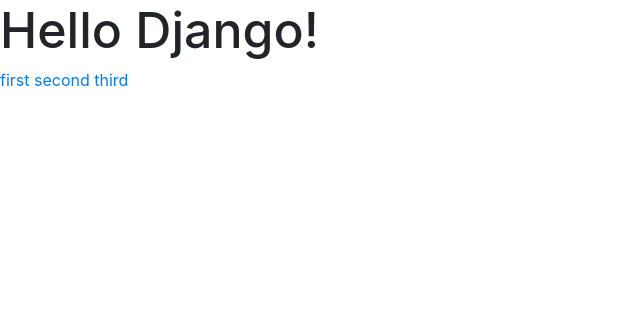
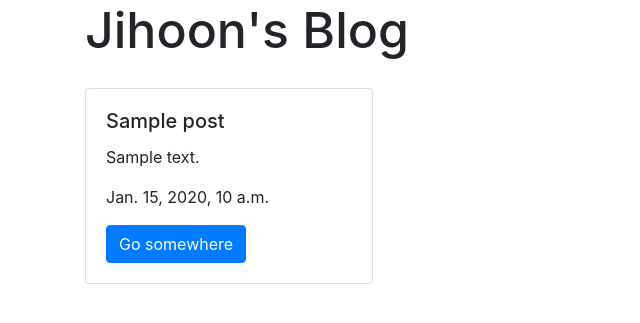
Before and after one commit to JihoonNoahLee/django-breakdown, a Django app: template posts/templates/posts/main.html in a window 1280 px wide. Shown: the part 56-379 px from the top of the page, without its empty margins (0-640 px from the left). Run offline with Django 4.2, Linux system fonts and the light colour scheme; the template is opened without the code that fills it: most values are stand-ins (such as "Sample title", 1, 10 or a date in 2020); some libraries are stand-ins or nearby versions.

Commit message:
[ADD]: read with multiple posts

```diff
--- a/posts/models.py
+++ b/posts/models.py
@@ -1,6 +1,8 @@
 from django.db import models
 
 class Post(models.Model):
+    class Meta:
+        ordering = ['-created_at']
     title = models.CharField(max_length=200)
     content = models.TextField()
     view_count = models.IntegerField(default=0)
--- a/posts/templates/posts/main.html
+++ b/posts/templates/posts/main.html
@@ -2,12 +2,23 @@
 {% load static %}
 
 {% block content %}
-
-<h1>
-  Hello Django!
-</h1>
-
-<a href='{% url "lovely:first" %}'>first</a>
-<a href='{% url "lovely:second" %}'>second</a>
-<a href='{% url "lovely:third" %}'>third</a>
+<div class="container">
+    <h1>
+        Jihoon's Blog
+    </h1>
+    <div class="row">
+        {% for post in posts %}
+        <div class="col-md-4 col-12">
+            <div class="card" style="width: 18rem; margin-top: 20px;">
+              <div class="card-body">
+                <h5 class="card-title">{{ post.title }}</h5>
+                <p class="card-text">{{ post.content }}</p>
+                <p>{{ post.created_at }}</p>
+                <a href="{% url 'posts:show' post.id %}" class="btn btn-primary">Go somewhere</a>
+              </div>
+            </div>
+        </div>
+        {% endfor %}
+    </div>
+</div>
 {% endblock %}
--- a/posts/urls.py
+++ b/posts/urls.py
@@ -1,8 +1,9 @@
 from django.urls import path
-from .views import new, create
+from .views import new, create, show
 
 app_name = "posts"
 urlpatterns = [
     path('new/', new, name="new"),
     path('create/', create, name="create"),
+    path('<int:post_id>/', show, name="show"),
 ]
```
Also changed, not shown: posts/templates/posts/show.html (added, +18 -0 lines), posts/views.py (+12 -1 lines).
